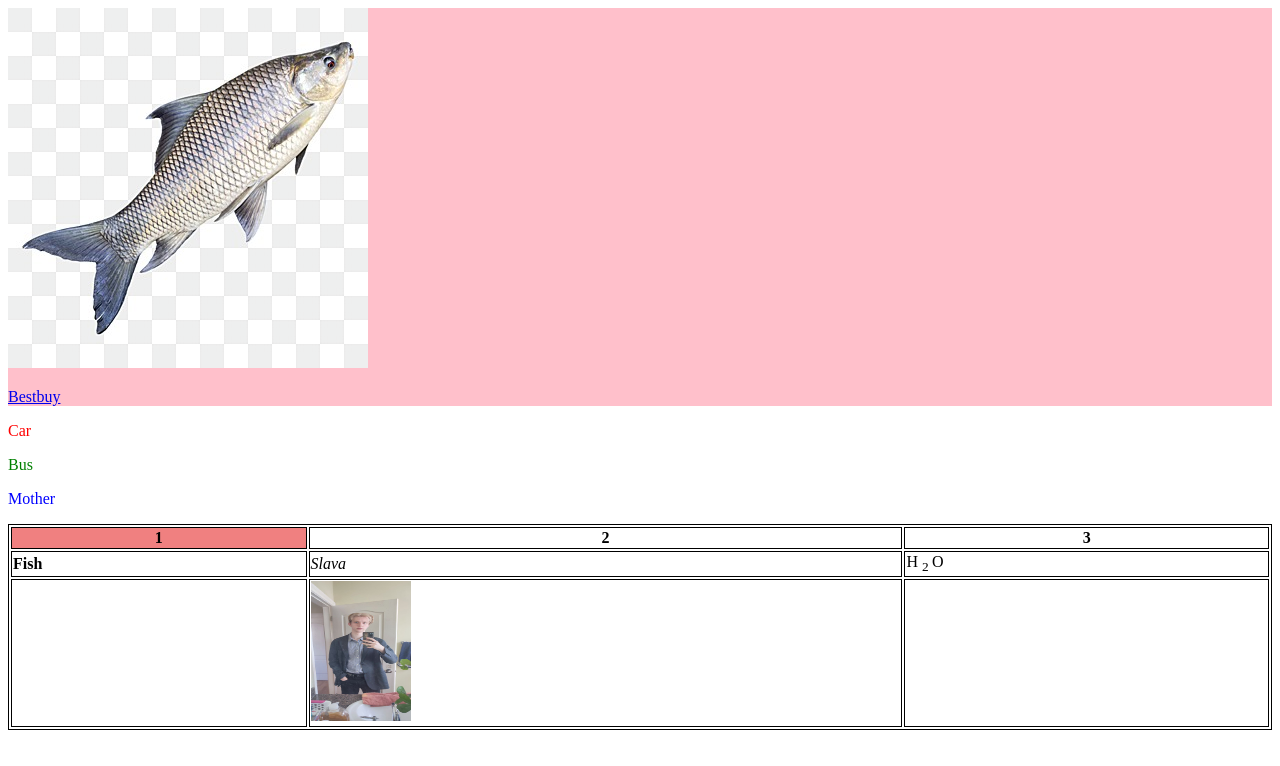
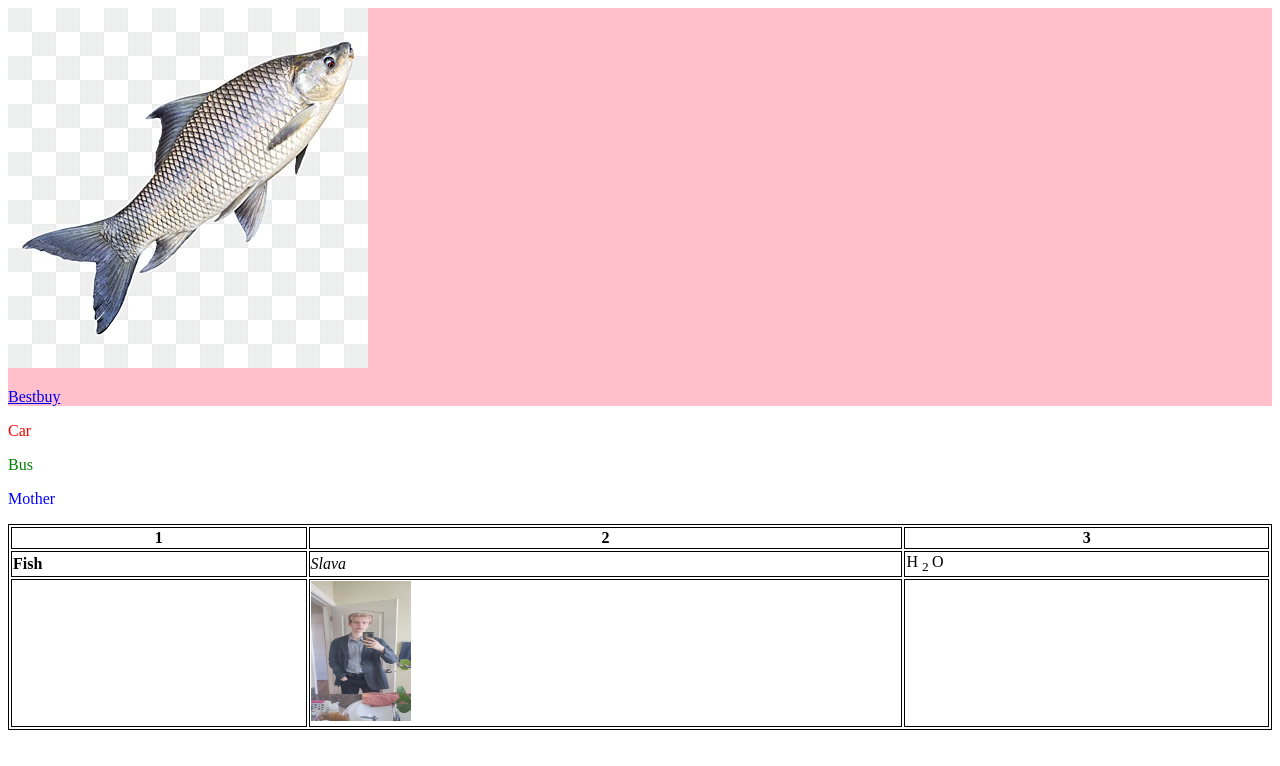
Before and after one commit to Viacheslav1456/My-website, a plain HTML site: page L3_task3.html in a window 1280 px wide. Drawn offline with Linux system fonts and the light colour scheme.

Commit message:
Update L3_task3.html

```diff
--- a/L3_task3.html
+++ b/L3_task3.html
@@ -15,7 +15,7 @@
             </style>
              <table style="width:100%">
                 <tr>
-                    <th style="background-color: lightcoral;"> 1</th>
+                    <th> 1</th>
                     <th> 2</th>
                     <th> 3</th>
                 </tr>
```
